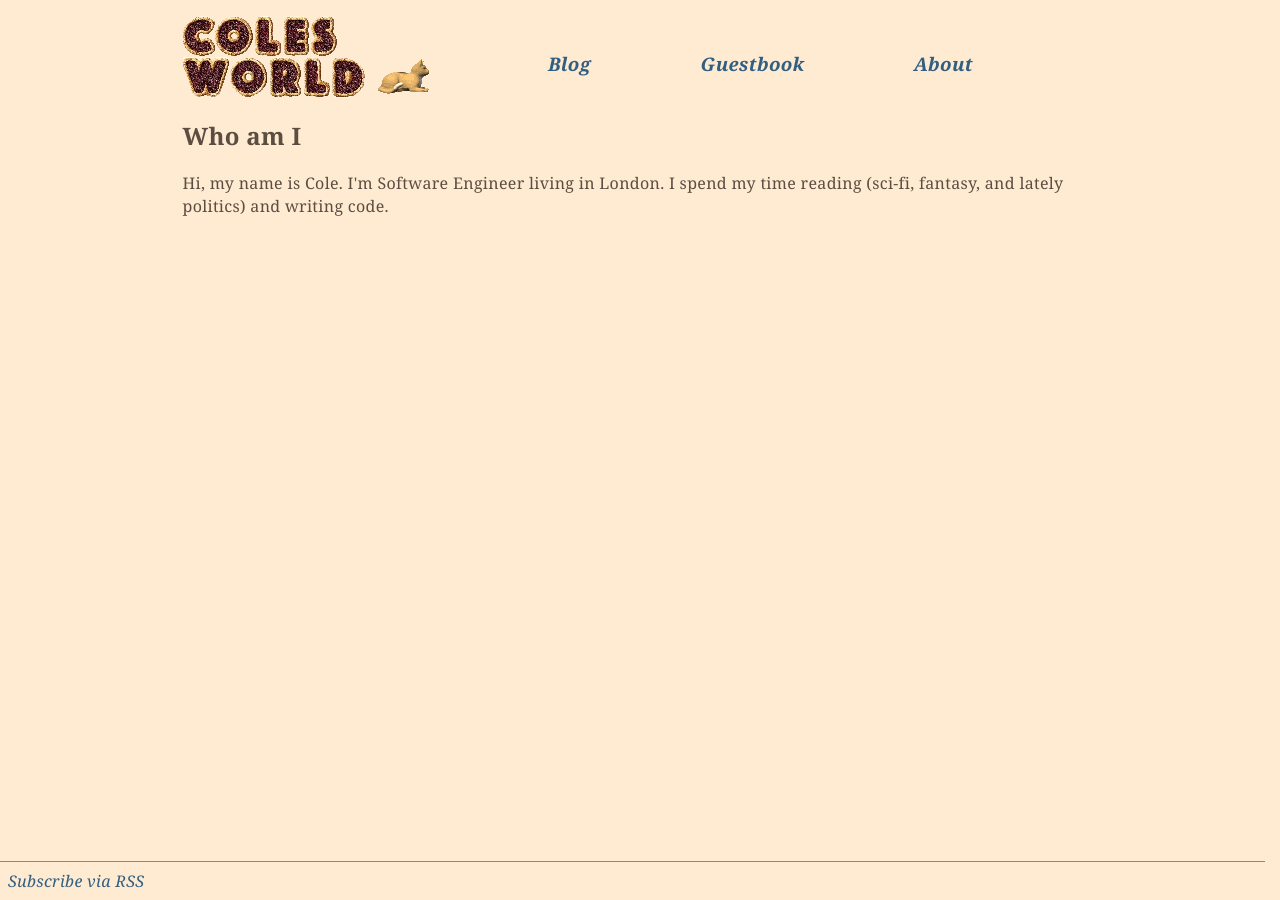
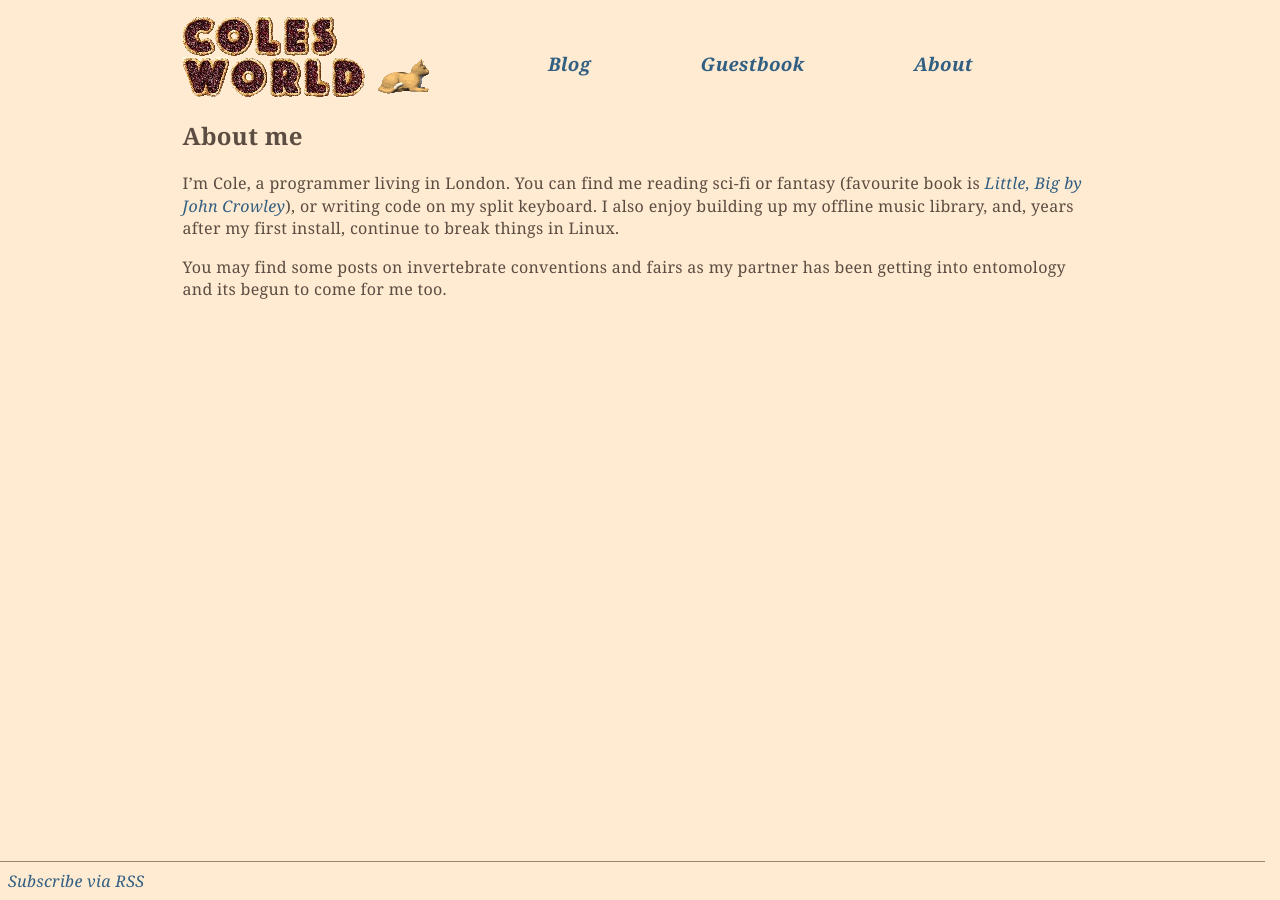
Before and after one commit to colehdlr/colehdlr.github.io, a Jekyll site: the page built from about.md, in a window 1280 px wide. Built offline with Jekyll 4.4.1, drawn with Linux system fonts in a browser that asks for light colours.

Commit message:
Update abouts

```diff
--- a/_config.yml
+++ b/_config.yml
@@ -19,10 +19,7 @@
 # in the templates via {{ site.myvariable }}.
 
 title: Cole's World
-description: >- # this means to ignore newlines until "baseurl:"
-   Write an awesome description for your new site here. You can edit this
-   line in _config.yml. It will appear in your document head meta (for
-   Google search results) and in your feed.xml site description.
+description: I'm Cole, a London-based programmer into Linux, ergonomics and writing code. Recently, I've covered the barefoot movement, AI propaganda and invertebrate conventions.
 baseurl: "" # the subpath of your site, e.g. /blog
 url: "https://coles.blog" # the base hostname & protocol for your site, e.g. http://example.com
 
--- a/about.html
+++ /dev/null
@@ -1,8 +0,0 @@
----
-layout: default
-title: About
-permalink: /about/
----
-
-<h1 class="about-title">Who am I</h1>
-Hi, my name is Cole. I'm Software Engineer living in London. I spend my time reading (sci-fi, fantasy, and lately politics) and writing code.
--- /dev/null
+++ b/about.md
@@ -0,0 +1,11 @@
+---
+layout: default
+title: About
+permalink: /about/
+---
+
+<h1 class="about-title">About me</h1>
+I'm Cole, a programmer living in London. You can find me reading sci-fi or fantasy (favourite book is [Little, Big by John Crowley](https://www.goodreads.com/en/book/show/90619)), or writing code on my split keyboard.
+I also enjoy building up my offline music library, and, years after my first install, continue to break things in Linux.
+
+You may find some posts on invertebrate conventions and fairs as my partner has been getting into entomology and its begun to come for me too.
```
